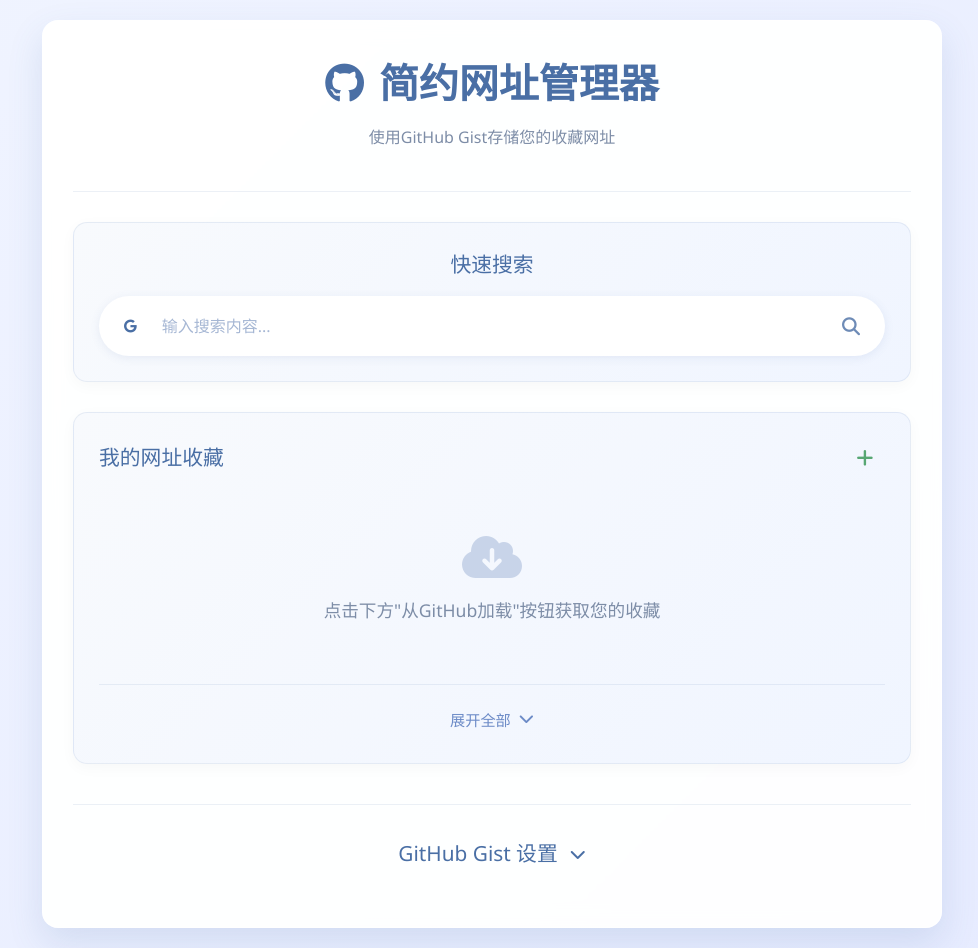
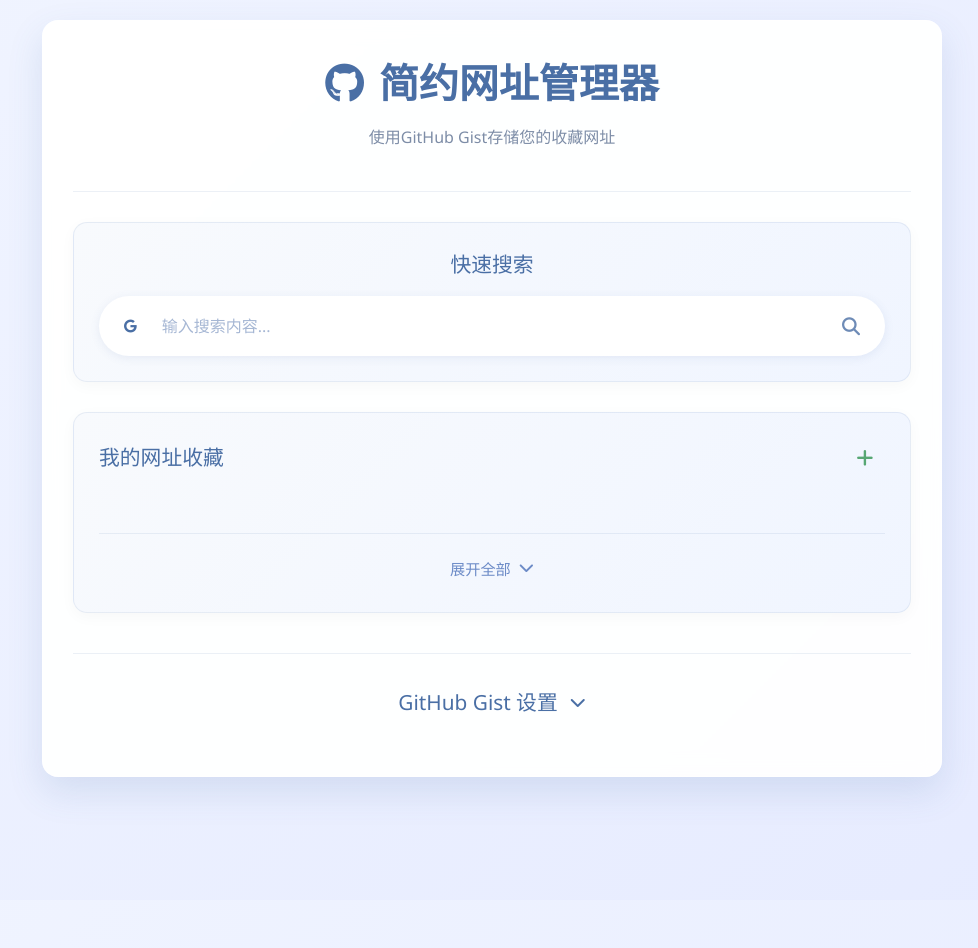
Before and after one commit to Drelov/newpage, a Jekyll site: the page new.html, which Jekyll copies as it is, in a window 1280 px wide. Shown: the whole page, without its empty margins (148-1126 px from the left). Built offline with Jekyll 4.4.1, drawn with Linux system fonts in a browser that asks for light colours; after the commit the page ends 900 px from its top, so only the background shows below that.

Commit message:
Update new.html

```diff
--- a/new.html
+++ b/new.html
@@ -180,7 +180,7 @@
             display: grid;
             grid-template-columns: repeat(auto-fill, minmax(140px, 1fr));
             gap: 15px;
-            max-height: 300px;
+            max-height: 0px;
             overflow-y: hidden;
             padding: 10px;
             transition: max-height 0.5s ease;
```
